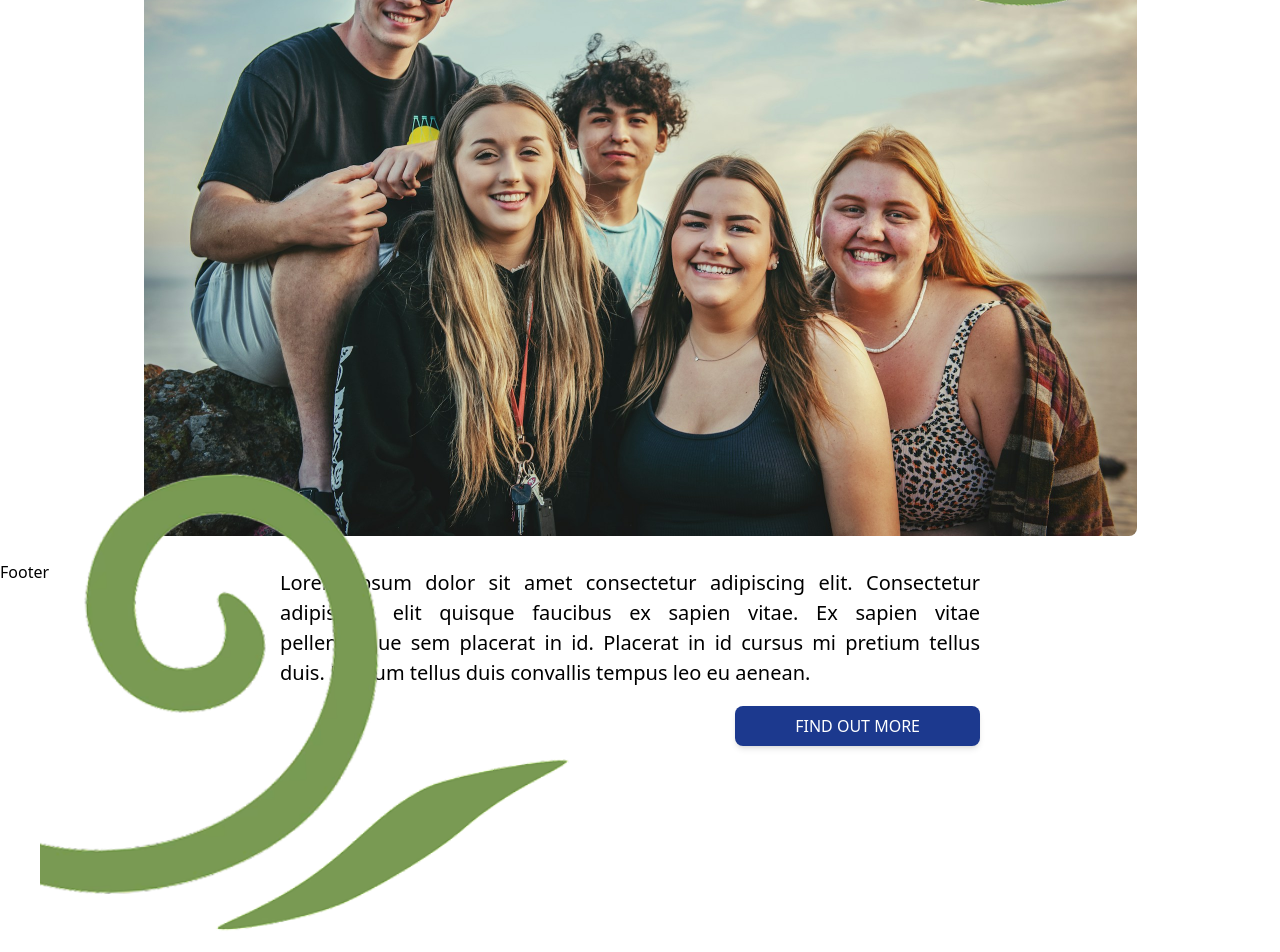
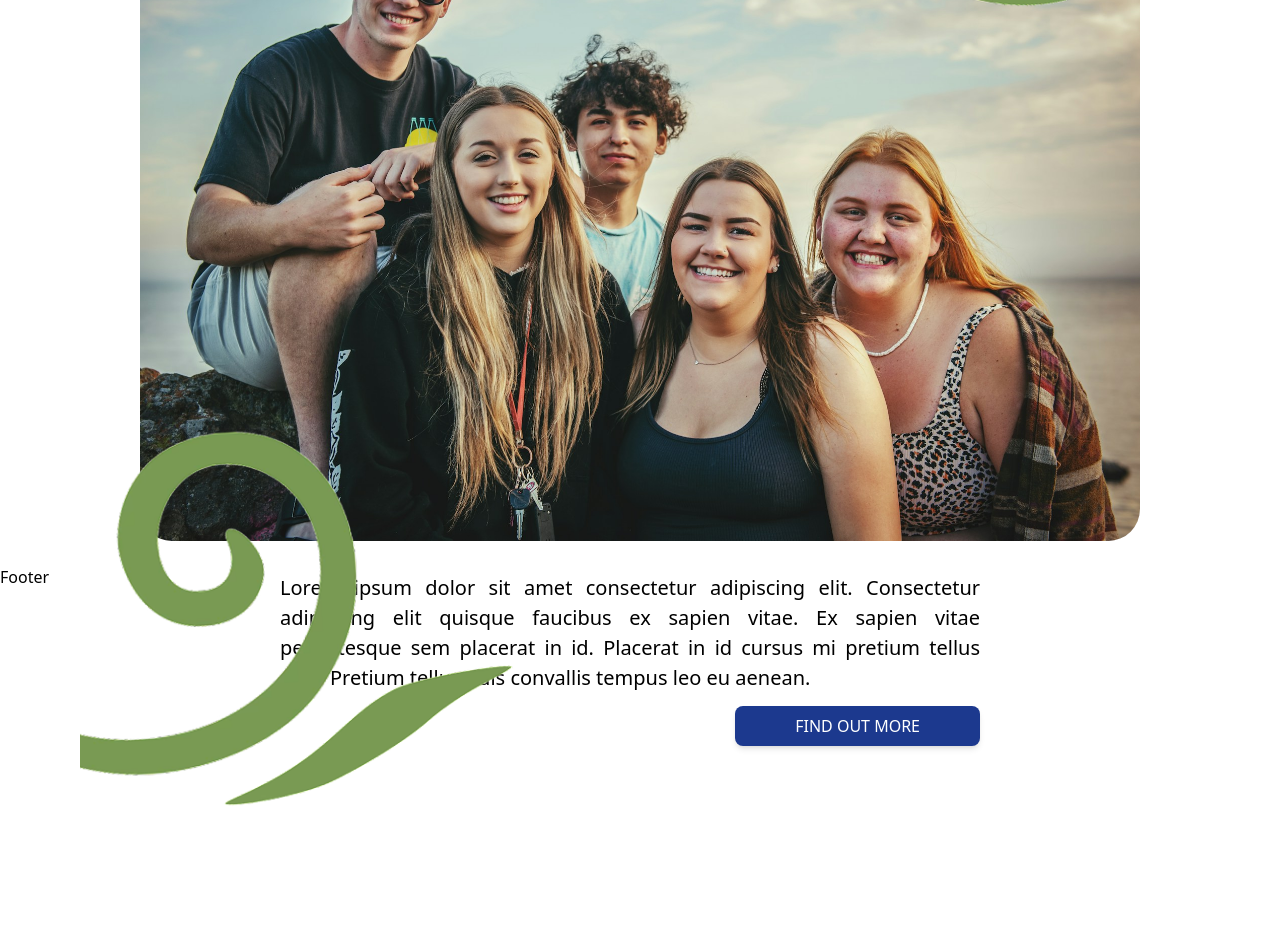
Before and after one commit to UoaWDCC/hidtreas, a Next.js app: page / in a window 1280 px wide. Shown: the part 334-1286 px from the top of the page. After the commit the page ends 1160 px from the top, so only its background shows below. Built offline with nearby package versions, Linux system fonts and the light colour scheme.

Commit message:
feat:Whoweare made edges more rounded, changed koruleaf size/placement

```diff
--- a/src/components/home/WhoWeAre.tsx
+++ b/src/components/home/WhoWeAre.tsx
@@ -11,10 +11,11 @@ export default function WhoWeAre() {
       <Image
         src={whoWeAre}
         alt="Who We Are"
-        width={993}
-        height={523}
-        className="mx-auto my-4 rounded-lg"
+        width={1000}
+        height={525}
+        className="mx-auto my-4 rounded-4xl"
       />
+
       <div className="absolute right-75 w-[700px] mt-4">
         <p className="text-[20px] text-justify">
           Lorem ipsum dolor sit amet consectetur adipiscing elit. Consectetur adipiscing elit quisque
@@ -31,12 +32,12 @@ export default function WhoWeAre() {
         </button>
       </div>
 
-      <div className="absolute top-195 left-10 z-10">
+      <div className="absolute top-185 left-20 z-10">
         <Image
           src={koruLeaf}
           alt="Koru and Leaf"
-          width={550}
-          height={350}
+          width={450}
+          height={250}
           className="mx-auto my-4"
         />
       </div>
```
